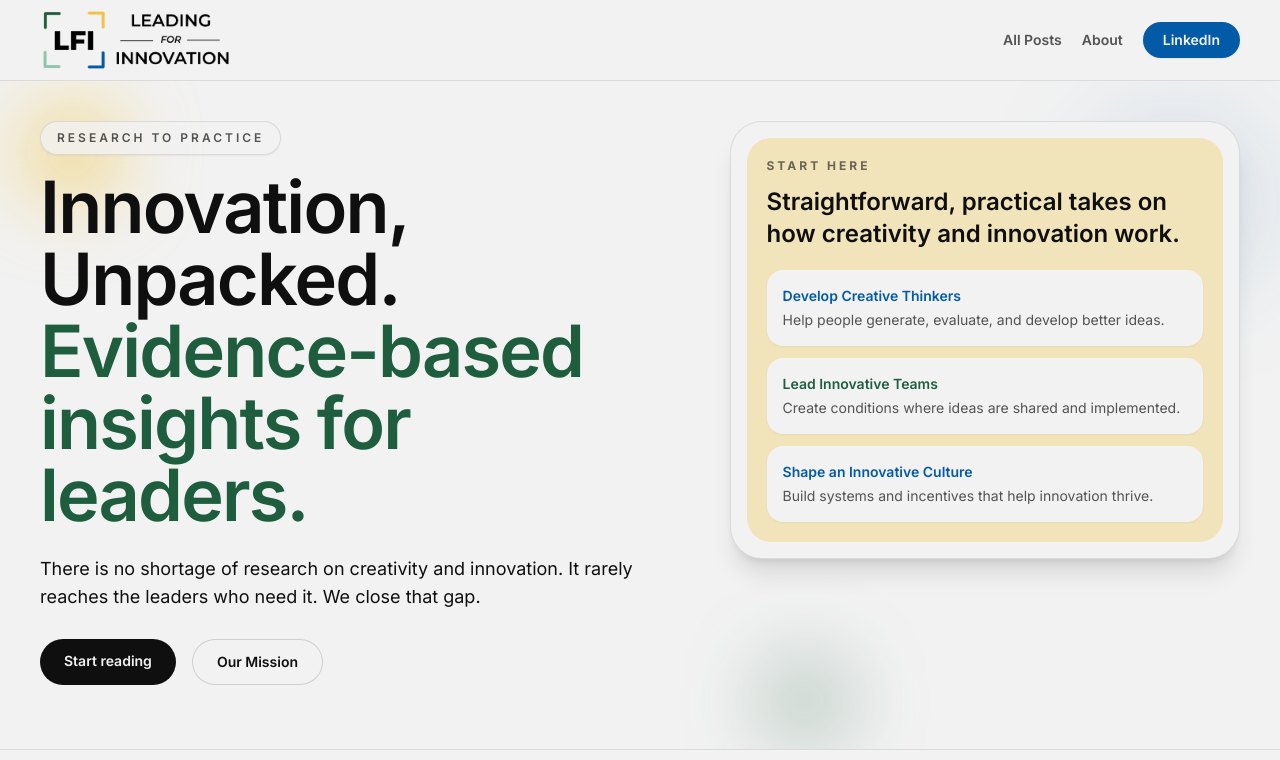
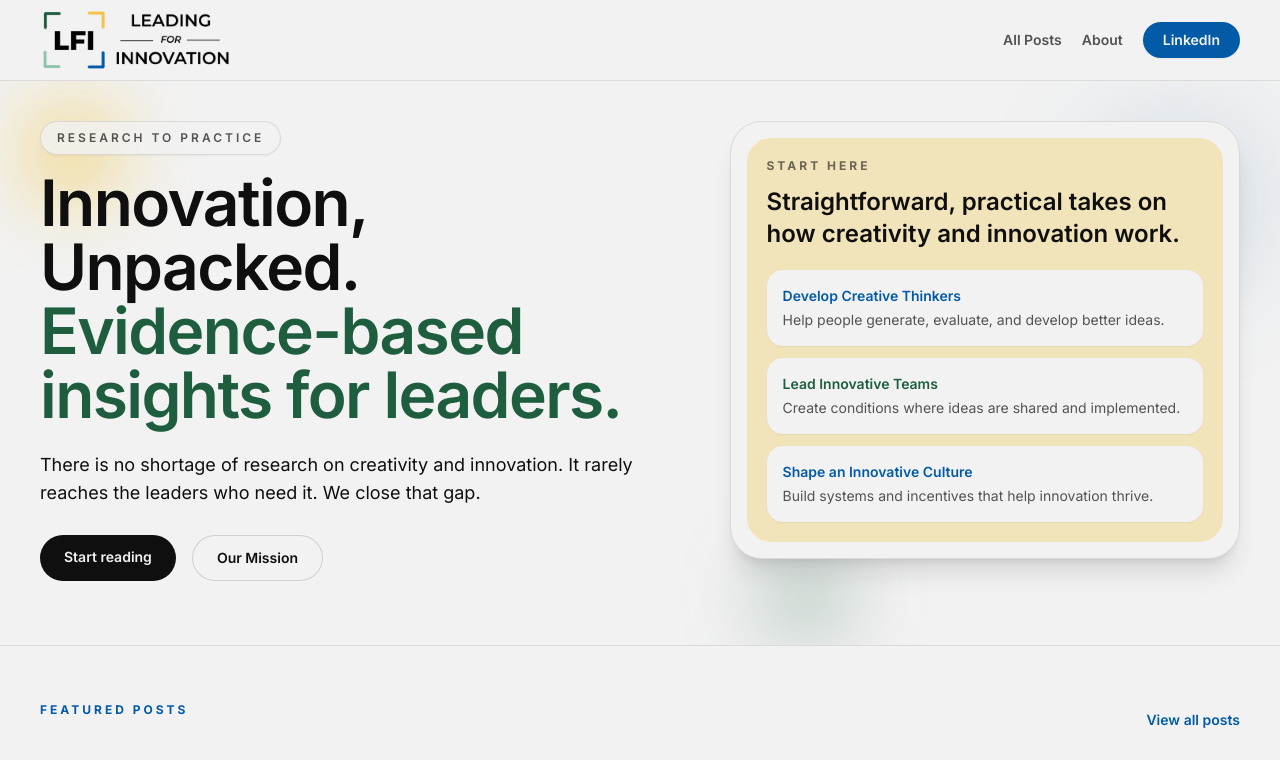
Before and after one commit to aresboiralopez9/leading-for-innovation, a Next.js app: page / in a window 1280 px wide. Shown: the top 760 px of the page. Built offline with nearby package versions, Linux system fonts and the light colour scheme.

Commit message:
Update headline font size in page component

```diff
--- a/src/app/page.tsx
+++ b/src/app/page.tsx
@@ -26,7 +26,7 @@ export default function HomePage() {
               {cms.heroBadgeText}
             </div>
 
-            <h1 className="max-w-5xl text-4xl font-semibold leading-[1.02] tracking-tight text-ink md:text-5xl lg:text-7xl">
+            <h1 className="max-w-5xl text-4xl font-semibold leading-[1.02] tracking-tight text-ink md:text-5xl lg:text-[64px]">
               {cms.heroHeadline}
               <span className="block text-lfi-green">
                 {cms.heroHeadlineAccent}
```
